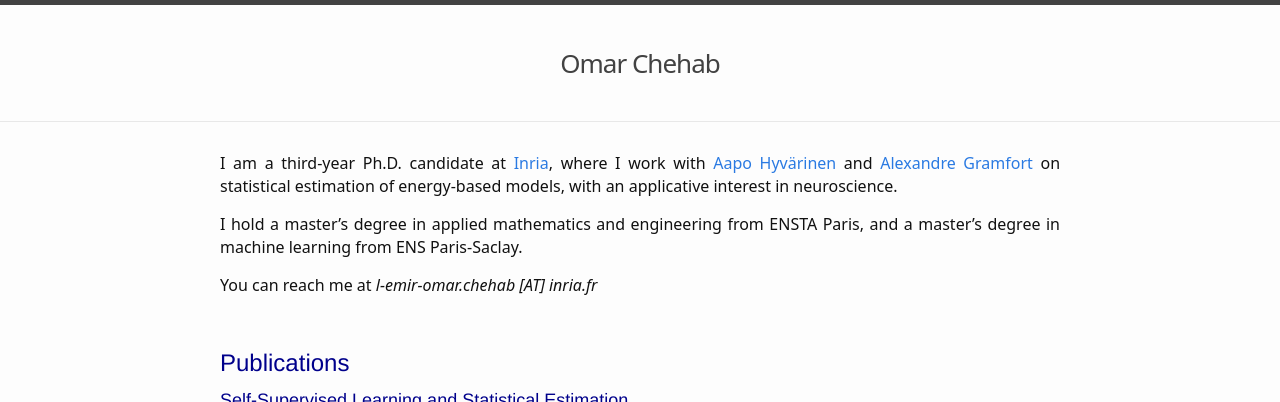
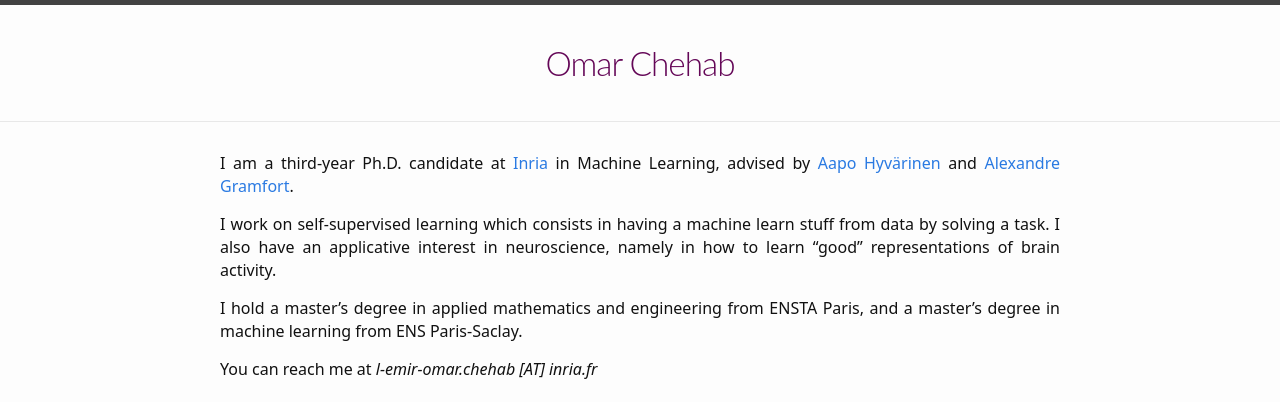
Before and after one commit to l-omar-chehab/l-omar-chehab.github.io, a Jekyll site: the page built from index.md, in a window 1280 px wide, cut to the strip 0-402 px from the top of the page. Built offline with Jekyll 4.4.1, drawn with Linux system fonts in a browser that asks for light colours.

Commit message:
Changed text on welcome page. Minor layout change.

```diff
--- a/_sass/_layout.scss
+++ b/_sass/_layout.scss
@@ -12,7 +12,10 @@
 }
 
 .site-title {
-    font-size: 26px;
+    // font-size: 26px;
+    font-size: 25pt;
+    font-weight: 300;
+    font-family: Lato, sans-serif;
     line-height: 56px;
     letter-spacing: -1px;
     margin-bottom: 0;
@@ -23,7 +26,8 @@
 
     &,
     &:visited {
-        color: $grey-color-dark;
+        // color: $grey-color-dark;
+        color: rgba(100,7,87,1);
     }
 }
 
--- a/index.md
+++ b/index.md
@@ -36,15 +36,29 @@ I've previously interned at Facebook AI Research, ENS Paris, U of Toronto with <
 * 08/2020 _Our work is featured in Andrew Ng's Deep Learning Newsletter_ <a href="https://blog.deeplearning.ai/blog/the-batch-training-1-trillion-parameters-medical-ai-gets-a-shot-in-the-arm-does-bert-have-common-sense-revitalizing-chess" target="_blank">The Batch!</a>, as 'Unlabeled Brain Waves Spill Secrets'
 -->
 
-I am a third-year Ph.D. candidate at <a href="https://www.inria.fr/en" target="_blank">Inria</a>,
+I am a third-year Ph.D. candidate at <a href="https://www.inria.fr/en" target="_blank">Inria</a> in Machine Learning, advised by <a href="https://www.cs.helsinki.fi/u/ahyvarin/" target="_blank">Aapo Hyvärinen</a> and <a href="http://alexandre.gramfort.net" target="_blank">Alexandre Gramfort</a>.
 <!-- in the <a href="https://team.inria.fr/parietal/" target="_blank">Mind team</a> (formerly Parietal).  -->
-where I work with <a href="https://www.cs.helsinki.fi/u/ahyvarin/" target="_blank">Aapo Hyvärinen</a> and <a href="http://alexandre.gramfort.net" target="_blank">Alexandre Gramfort</a> on statistical estimation of energy-based models, with an applicative interest in neuroscience.
 
-<!-- My work is funded by European (ERC) and French (ANR) grants "Signal And Learning Applied To Brain Data" and "Bridging Artificial Intelligence and Neuroscience". I am also affiliated to <a href="http://joliot.cea.fr/drf/joliot/en/Pages/research_entities/NeuroSpin/unicog.aspx" target="_blank">NeuroSpin</a>. -->
+I work on self-supervised learning which consists in having a machine learn stuff from data by solving a task.
+<!-- For example, if the data is a book, one task you can give the machine is to recognize sentences of the book where the words are ordered from sentences where the words are scrambled. To solve this task, the machine might have to identify grammatical rules and writing style, and would therefore learn meaningful stuff from the book. I have been interested in two key questions: <i>what exactly is being learnt from such tasks? and what makes a task better than another?</i>  -->
+I also have an applicative interest in neuroscience, namely in how to learn "good" representations of brain activity.
 
 I hold a master’s degree in applied mathematics and engineering from ENSTA Paris, and a master’s degree in machine learning from ENS Paris-Saclay.
 
 You can reach me at <i>l-emir-omar.chehab [AT] inria.fr</i>
+
+
+<!-- <br> -->
+
+<!-- ### <span style="color:darkblue"> Research </span> -->
+
+<!-- <b>What is being learnt from a self-supervised task?</b>  -->
+<!-- We provide some answers in our recent work, using tools from energy-based modeling, asymptotic statistics, information geometry, and classification. For example, we <a href="https://arxiv.org/abs/2301.09696" target="_blank">here</a> connected a basic self-supervised task (classifying between data and noise) to a family of importance sampling estimators that are well-established in statistics. In some other work, we also look at the optimal way to break down an easy task (e.g. hot vs. cold) in a series of harder ones (e.g. hot vs. warm, warm vs. cold). -->
+
+<!-- <b>How do we design self-supervised tasks to be sample-efficient?</b>  -->
+
+<!-- My work is funded by European (ERC) and French (ANR) grants "Signal And Learning Applied To Brain Data" and "Bridging Artificial Intelligence and Neuroscience". I am also affiliated to <a href="http://joliot.cea.fr/drf/joliot/en/Pages/research_entities/NeuroSpin/unicog.aspx" target="_blank">NeuroSpin</a>. -->
+
 
 <br>
 
```
Also changed, not shown: 10 other files.
